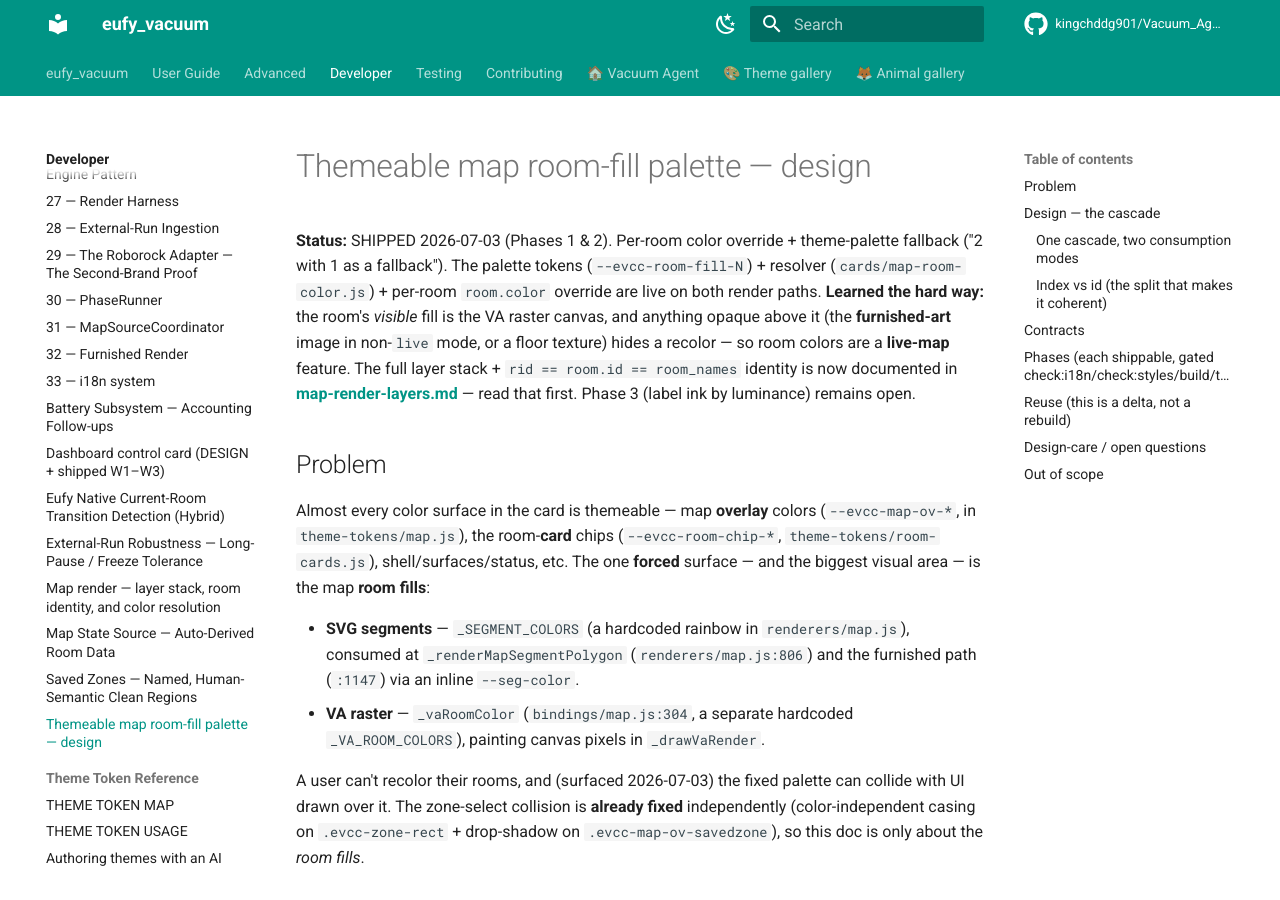
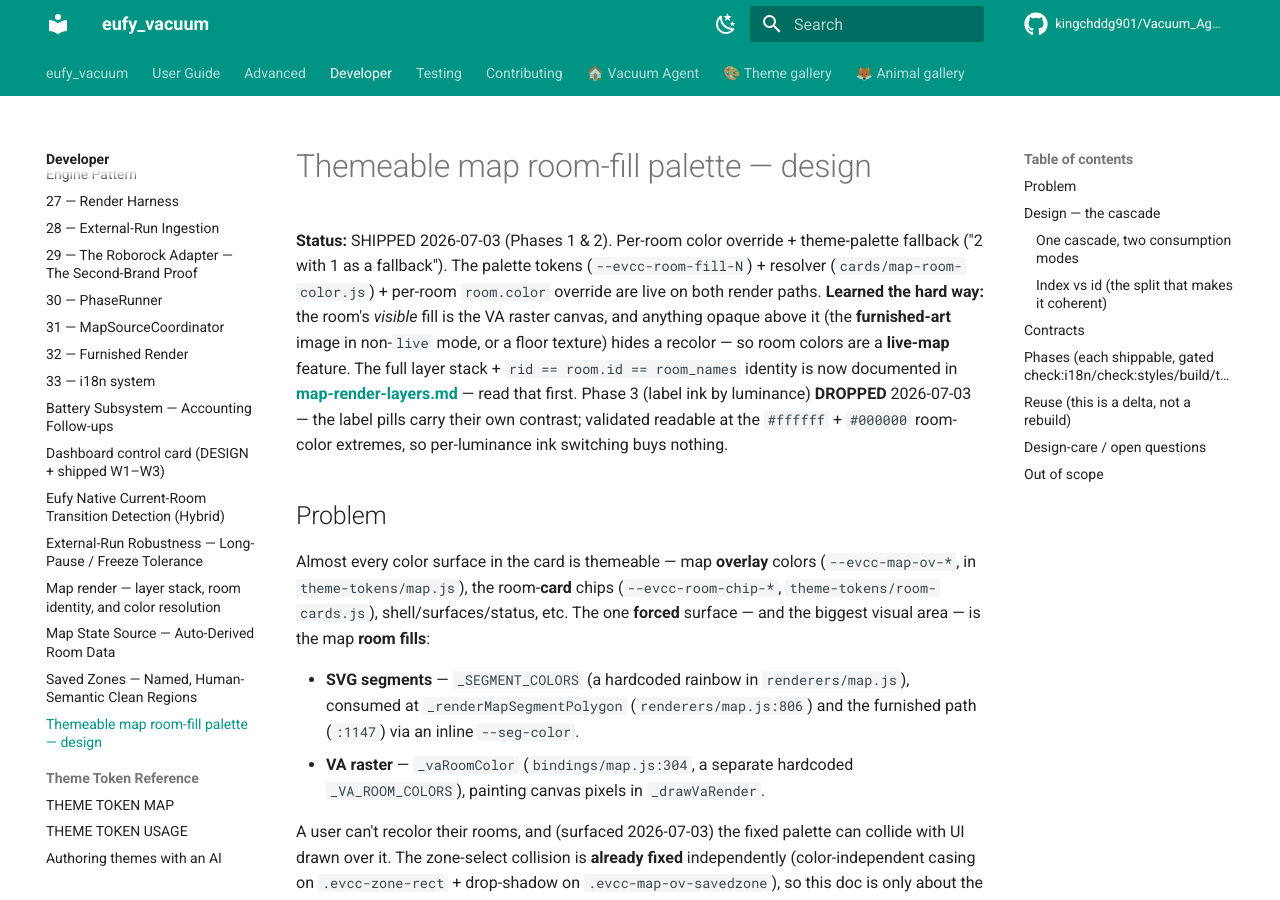
Before and after one commit to kingchddg901/Vacuum_Agent, an MkDocs documentation site: the page built from docs/dev/themeable-map-palette.md, in a window 1280 px wide and 900 px high. Built offline with MkDocs 1.6.1 and Material for MkDocs 9.7.7, drawn with Linux system fonts in a browser that asks for light colours; comment, search, counter and statistics services are not loaded; some of the changed text lies outside the part shown.

Commit message:
docs(map): drop Phase 3 (label-ink-by-luminance)
Label pills carry their own contrast; validated readable at the #ffffff and
#000000 room-color extremes, so per-luminance ink switching is moot. The
themeable-map-palette feature is complete with no open phases.

Co-Authored-By: Claude Opus 4.8 (1M context) <noreply@anthropic.com>

```diff
--- a/docs/dev/themeable-map-palette.md
+++ b/docs/dev/themeable-map-palette.md
@@ -7,7 +7,9 @@
 above it (the **furnished-art** image in non-`live` mode, or a floor texture) hides a recolor — so
 room colors are a **live-map** feature. The full layer stack + `rid == room.id == room_names`
 identity is now documented in **[map-render-layers.md](map-render-layers.md)** — read that first.
-Phase 3 (label ink by luminance) remains open.
+Phase 3 (label ink by luminance) **DROPPED** 2026-07-03 — the label pills carry their own
+contrast; validated readable at the `#ffffff` + `#000000` room-color extremes, so per-luminance
+ink switching buys nothing.
 
 ## Problem
 
@@ -51,7 +53,8 @@ The SVG path can ride the CSS cascade; the raster can't (canvas takes no CSS var
 
 - **Phase 1 — resolver + theme palette (NET-ZERO visual):** add the `--evcc-room-fill-N` tokens (defaults = today's rainbow) + `mapping/map-room-color.js`; wire *both* render paths through it. Themeless render is unchanged; a theme can now recolor the whole map. Raster cache-busts on palette change.
 - **Phase 2 — per-room override:** `room.color` storage + service + a color picker in the **room editor** (it already holds per-room name/settings) + cascade so per-room wins. (`map-tap → color` is a later nicety, not this phase.)
-- **Phase 3 — label contrast by luminance:** `labelInk` on the segment name labels + the `room_area` m² chips, so custom colors stay legible.
+- ~~**Phase 3 — label contrast by luminance:**~~ **DROPPED** — the label pills already carry
+  contrast (own background + light ink); validated at `#ffffff`/`#000000`, so `labelInk` is moot.
 - **Phase 4 (optional):** per-room "reset to default", a few palette presets, an editor contrast hint.
 
 ## Reuse (this is a delta, not a rebuild)
```
